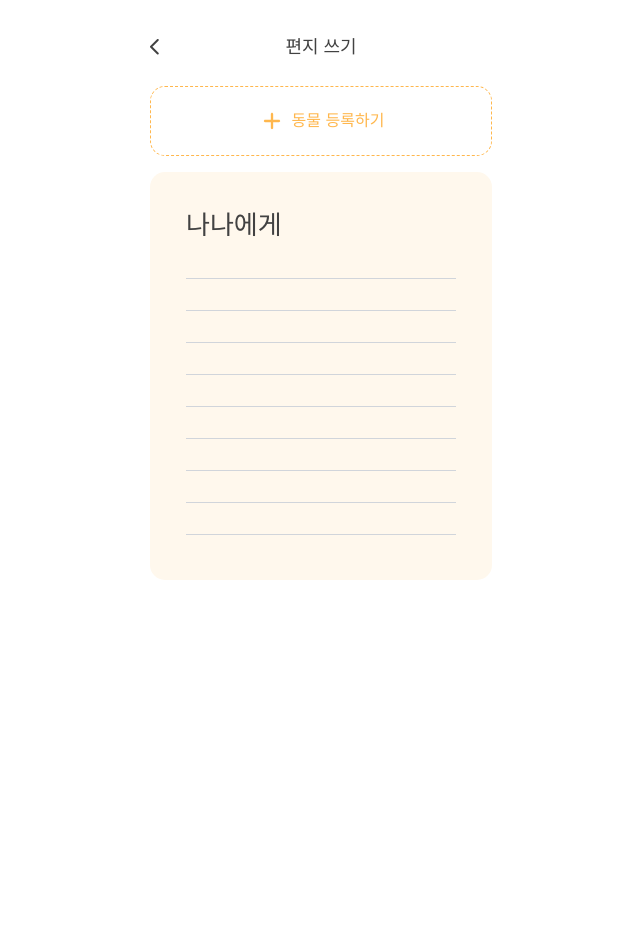
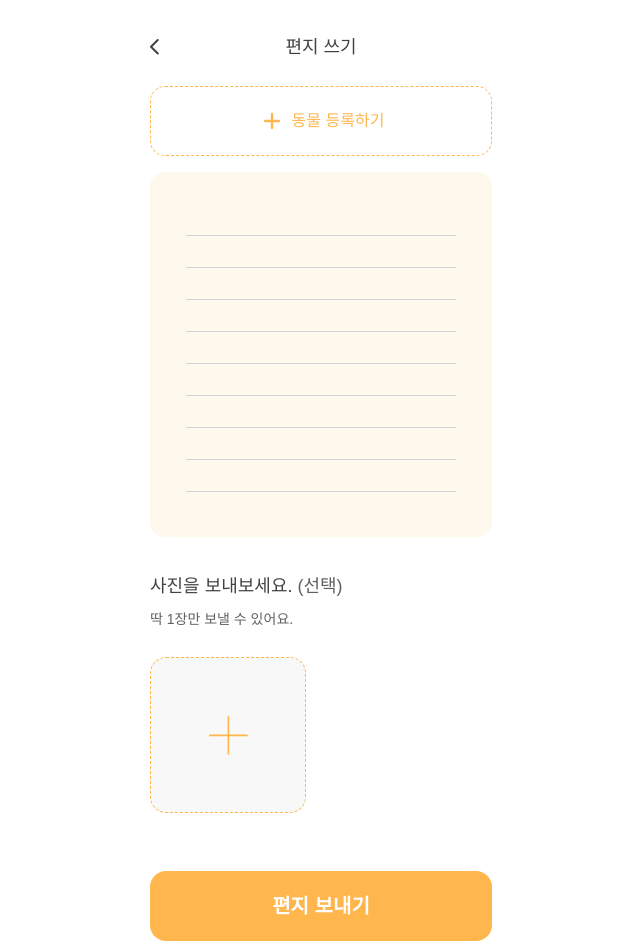
Before and after one commit to rainbow-letter/rainbow-letter-frontend, a React (Create React App) app: page /letter/write in a window 1280 px wide. Shown: the top 952 px of the page, without its empty margins (319-959 px from the left). Before the commit the page ends 800 px from the top, so only its background shows below. Built offline with nearby package versions, Linux system fonts and the light colour scheme; a web font is replaced by a local one.

Commit message:
feat: ImageUploadSection 컴포넌트 구현

```diff
--- /dev/null
+++ b/src/components/Write/ImageUploadSection.jsx
@@ -0,0 +1,21 @@
+import React from 'react';
+
+import ImageInput from '../Input/ImageInput';
+import thinImage from '../../assets/Frame 39811.svg';
+
+export default function ImageUploadSection() {
+  return (
+    <section className="mt-10">
+      <h4 className="text-solo-large">
+        사진을 보내보세요. <span className="text-gray-1">(선택)</span>
+      </h4>
+      <p className="text-gray-1 text-caption mt-[13px] mb-[26px]">
+        딱 1장만 보낼 수 있어요.
+      </p>
+      <ImageInput
+        imageSrc={thinImage}
+        className="border-orange-400 text-orange-400 bg-[#FFFDFB]"
+      />
+    </section>
+  );
+}
--- a/src/components/Write/ResisterButton.jsx
+++ b/src/components/Write/ResisterButtonSection.jsx
@@ -3,7 +3,7 @@ import { Link } from 'react-router-dom';
 
 import thinPlus from '../../assets/ic_round-plus.svg';
 
-export default function ResisterButton() {
+export default function ResisterButtonSection() {
   return (
     <section className="mt-5">
       <Link
--- a/src/components/Write/WritingPad.jsx
+++ b/src/components/Write/WritingPadSection.jsx
@@ -1,7 +1,7 @@
 /* eslint-disable */
 import { React, useRef } from 'react';
 
-export default function WritingPad({ IS_REGISTER_PET }) {
+export default function WritingPadSection({ IS_REGISTER_PET }) {
   const textarea = useRef();
 
   const handleResizeHeight = () => {
@@ -11,7 +11,7 @@ export default function WritingPad({ IS_REGISTER_PET }) {
 
   return (
     <section className="mt-4 bg-orange-50 py-8 px-9 rounded-[15px] text-body-letter font-OwnglyphMinhyeChae">
-      <h3>{!IS_REGISTER_PET && '나나에게'}</h3>
+      <h3>{IS_REGISTER_PET && '나나에게'}</h3>
       <textarea
         onChange={() => handleResizeHeight()}
         ref={textarea}
--- a/src/view/WriteLetter.jsx
+++ b/src/view/WriteLetter.jsx
@@ -1,16 +1,24 @@
 /* eslint-disable */
-import { React, useRef } from 'react';
-import ResisterButton from '../components/Write/ResisterButton';
-import WritingPad from '../components/Write/WritingPad';
+import React from 'react';
+import ResisterButtonSection from '../components/Write/ResisterButtonSection';
+import WritingPadSection from '../components/Write/WritingPadSection';
+import ImageUploadSection from '../components/Write/ImageUploadSection';
+import Button from '../components/Button';
 
 const IS_REGISTER_PET = false;
 
 export default function WriteLetter() {
   return (
     <main>
-      {!IS_REGISTER_PET && <ResisterButton />}
-
-      <WritingPad IS_REGISTER_PET={IS_REGISTER_PET} />
+      {!IS_REGISTER_PET && <ResisterButtonSection />}
+      <WritingPadSection IS_REGISTER_PET={IS_REGISTER_PET} />
+      <ImageUploadSection />
+      <Button
+        value={'편지 보내기'}
+        // TODO
+        onClick={() => alert('추후에 할거야')}
+        className="mt-[58px]"
+      />
     </main>
   );
 }
```
Also changed, not shown: src/assets/Frame 39811.svg (added).
